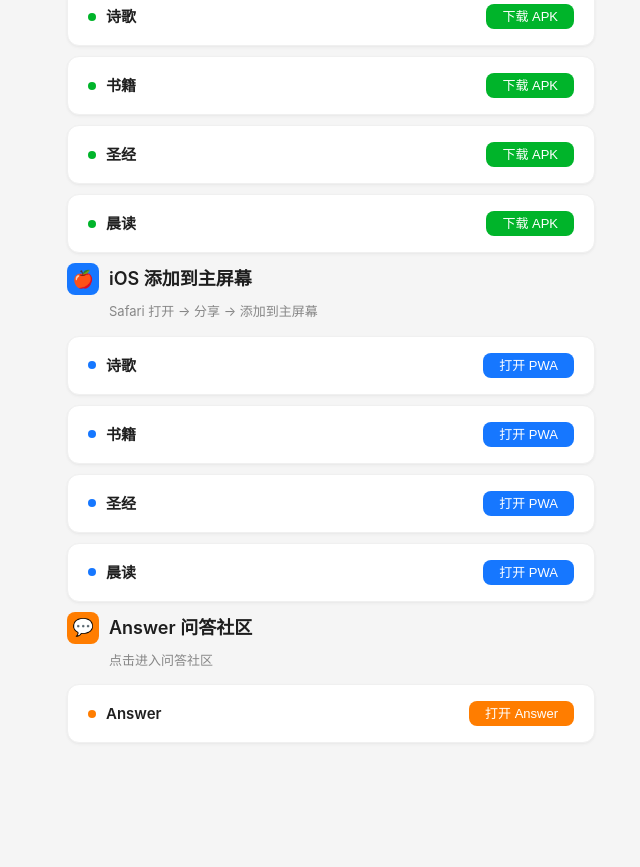
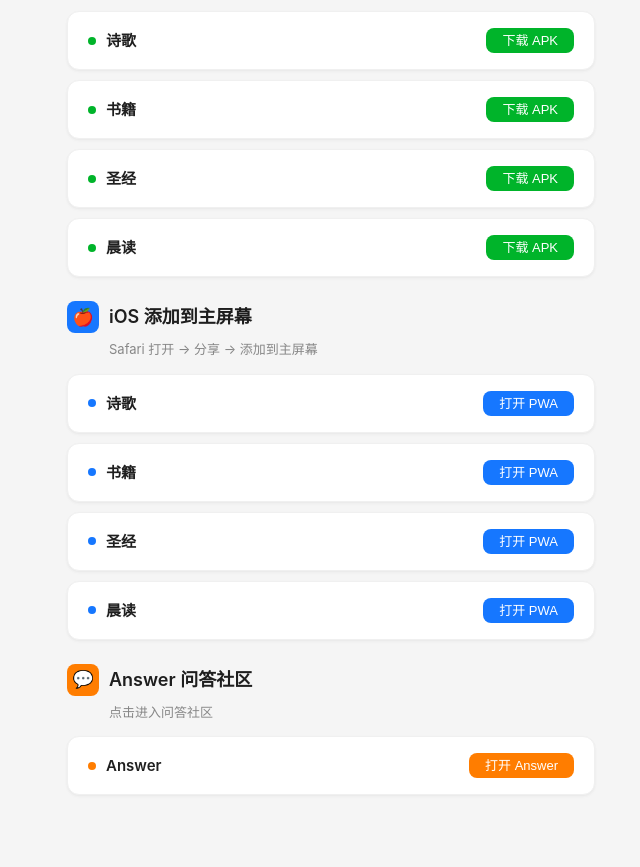
Before and after one commit to zhao-zg/city-gate, a website: page pages/cxapk/index.html in a window 1280 px wide. Shown: the part 133-1000 px from the top of the page, without its empty margins (309-949 px from the left). Before the commit the page ends 934 px from the top, so only its background shows below. Drawn offline with Linux system fonts and the light colour scheme; no server answers.

Commit message:
style(cxapk): 调整下载页区块间距，统一留白并去除末尾多余边距

```diff
--- a/pages/cxapk/index.html
+++ b/pages/cxapk/index.html
@@ -49,7 +49,8 @@
     background:var(--antd-bg-base);color:var(--antd-text-primary);
     line-height:1.5714;padding:24px 0 48px;-webkit-font-smoothing:antialiased;
   }
-  .section{max-width:560px;margin:0 auto;padding:0 16px}
+  .section{max-width:560px;margin:0 auto 24px;padding:0 16px}
+  .section:last-child{margin-bottom:0}
   .section-head{display:flex;align-items:center;gap:10px;margin-bottom:16px}
   .section-icon{
     width:32px;height:32px;border-radius:var(--antd-radius);
```
